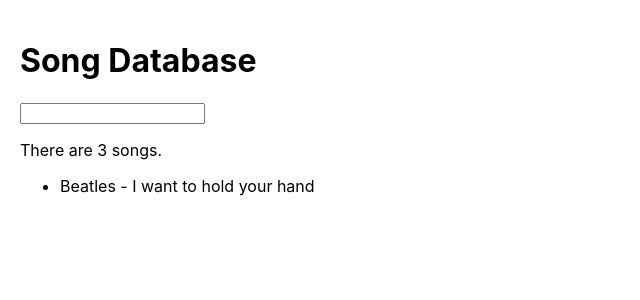
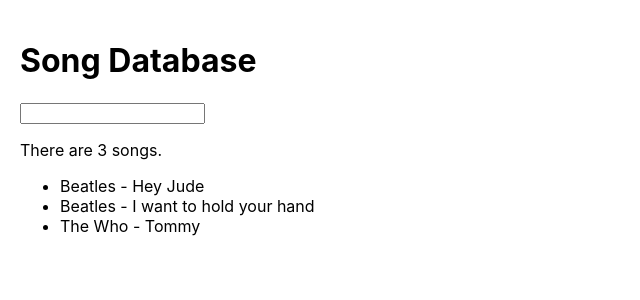
Before and after one commit to FbW-D01/songdatabase, a React (Create React App) app: page / in a window 1280 px wide. Shown: the top 300 px of the page, without its empty margins (0-640 px from the left). Built offline with nearby package versions, Linux system fonts and the light colour scheme.

Commit message:
make search work

```diff
--- a/src/App.js
+++ b/src/App.js
@@ -1,12 +1,13 @@
+import React, { useState } from 'react';
 import './App.css';
 import songs from './data/songs.json';
 
-const searchText = 'HAND';
-
 function App() {
 
-	const searchSongs = (searchText) => {
-		console.log(searchText);
+ 	const [searchText, setSearchText] = useState('');
+
+	const searchSongs = (userSearchText) => {
+		setSearchText(userSearchText);
 	}
 
 	return (
```
